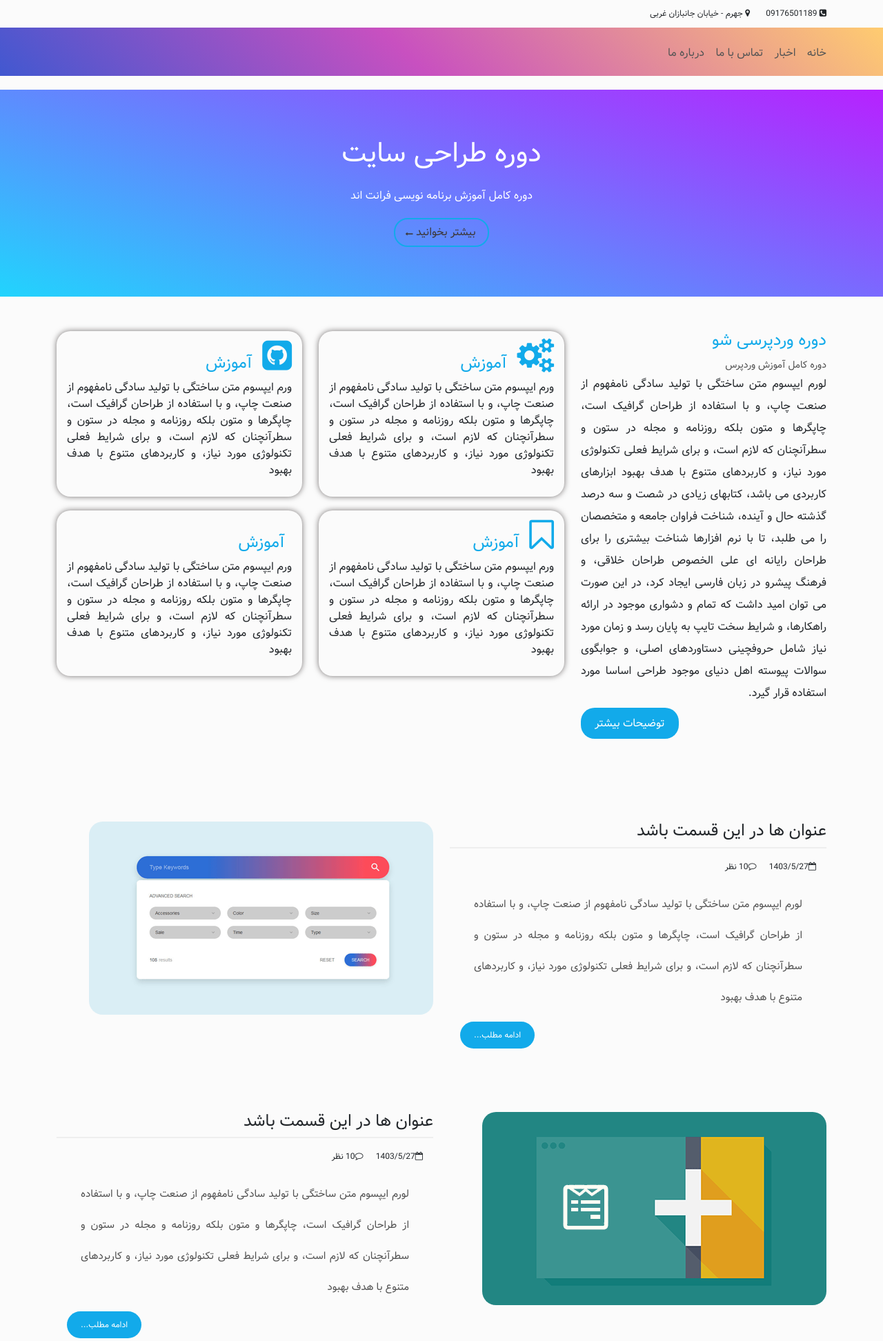
After one commit to rohalah1985/wp, a WordPress theme: template index.php in a window 1280 px wide. The commit adds this page. Shown: the top 1944 px of the page at 69% size. Run offline with PHP 8.4 and a stand-in for WordPress, Linux system fonts and the light colour scheme; the site name, menu and one post (Sample post) are stand-ins, and other content is empty.

Commit message:
start blog wordpress

```diff
--- /dev/null
+++ b/footer.php
@@ -0,0 +1,67 @@
+<div class="footer_box">
+    <div class="container">
+      <div class="row">
+        <div class="col-md-3">
+          <div class="footer_menu">
+            <span class="title">دسترسی سریع</span>
+            <ul>
+              <li><a href="#">خانه</a></li>
+              <li><a href="#">تماس با ما</a></li>
+              <li><a href="#">مجلات</a></li>
+              <li><a href="#">بلاگ</a></li>
+              <li><a href="#">حریم خصوصی</a></li>
+            </ul>
+
+         </div>
+        </div>
+        <div class="col-md-3">
+          <div class="footer_menu">
+            <span class="title">دسترسی سریع</span>
+            <ul>
+              <li><a href="#">خانه</a></li>
+              <li><a href="#">تماس با ما</a></li>
+              <li><a href="#">مجلات</a></li>
+              <li><a href="#">بلاگ</a></li>
+              <li><a href="#">حریم خصوصی</a></li>
+            </ul>
+
+         </div>
+        </div>
+        <div class="col-md-3">
+          <div class="footer_menu">
+            <span class="title">دسترسی سریع</span>
+            <ul>
+              <li><a href="#">خانه</a></li>
+              <li><a href="#">تماس با ما</a></li>
+              <li><a href="#">مجلات</a></li>
+              <li><a href="#">بلاگ</a></li>
+              <li><a href="#">حریم خصوصی</a></li>
+            </ul>
+
+         </div>
+        </div>
+        <div class="col-md-3">
+          <div class="desc_footer footer_menu">
+            <span class="title">دسترسی سریع</span>
+            <p>
+              لورم ایپسوم متن ساختگی با تولید سادگی نامفهوم از صنعت چاپ، و با استفاده از طراحان گرافیک است، چاپگرها و متون بلکه روزنامه و مجله در ستون و سطرآنچنان که لازم است، و برای شرایط فعلی تکنولوژی مورد نیاز، و کاربردهای متنوع با هدف بهبود</p>
+          </div>
+        </div>
+      </div>
+      <div class="col-md-12">
+        <div class="copy-r text-center">
+          <span>
+            &copy; حق انتشار محفوظ است 2024
+          </span>
+        </div>
+      </div>
+    </div>
+  </div>
+
+
+  </div>
+</div>
+
+    <script src="/js/bootstrap.js"></script>
+  </body>
+</html>
--- /dev/null
+++ b/header.php
@@ -0,0 +1,59 @@
+<!DOCTYPE html>
+<html lang=" <?php language_attributes() ?> ">
+  <head>
+    <meta charset="UTF-8" />
+    <meta name="viewport" content="width=device-width, initial-scale=1.0" />
+    <link rel="stylesheet" href="<?php echo get_template_directory_uri() ?>/css/bootstrap.css" />
+    <link rel="stylesheet" href="<?php echo get_template_directory_uri() ?>/css/font-awesome.css" />
+    <link rel="stylesheet" href="<?php echo get_template_directory_uri() ?>/style.css" />
+
+    <title>Document</title>
+  </head>
+  <body>
+    <div class="top-bar">
+      <div class="container">
+        <div class="row">
+          <div class="col-md-12">
+            <div class="data">
+              <span><i class="fa fa-phone-square"></i> 09176501189</span>
+              <span><i class="fa fa-map-marker"></i> جهرم - خیابان جانبازان غربی</span>
+            </div>
+          </div>
+        </div>
+      </div>
+    </div>
+    <div class="main-menu">
+      <div class="container">
+        <div class="row">
+          <div class="col-md-9">
+            <div class="menu-items">
+              <ul>
+                <li><a href="">خانه</a></li>
+                <li><a href="">اخبار</a></li>
+                <li><a href="">تماس با ما</a></li>
+                <li>
+                  <a href="">درباره ما</a>
+                  <ul>
+                    <li><a href="">خانه</a></li>
+                    <li><a href="">اخبار</a></li>
+                    <li>
+                      <a href="">تماس با ما</a>
+                      <ul>
+                        <li><a href="">خانه</a></li>
+                        <li><a href="">اخبار</a></li>
+                        <li><a href="">تماس با ما</a></li>
+                        <li><a href="">درباره ما</a></li>
+                      </ul>
+                    </li>
+                    <li><a href="">درباره ما</a></li>
+                  </ul>
+                </li>
+              </ul>
+            </div>
+          </div>
+          <div class="col-md-3">
+            <div class="logo-box"></div>
+          </div>
+        </div>
+      </div>
+    </div>
--- /dev/null
+++ b/index.php
@@ -0,0 +1,281 @@
+<?php get_header() ?>
+
+    <div class="slider-box text-center">
+      <div class="container">
+        <div class="row">
+          <div class="col-md-12">
+            <h1>دوره طراحی سایت</h1>
+            <p>دوره کامل آموزش برنامه نویسی فرانت اند</p>
+            <a href="#">بیشتر بخوانید <i class="fa fa-long-arrow-left"></i></a>
+          </div>
+        </div>
+      </div>
+    </div>
+
+    <div class="services">
+      <div class="container">
+        <div class="row">
+          <div class="col-md-4">
+            <div class="desc">
+              <h4>دوره وردپرسی شو</h4>
+              <span>دوره کامل آموزش وردپرس</span>
+              <p>
+                لورم ایپسوم متن ساختگی با تولید سادگی نامفهوم از صنعت چاپ، و با
+                استفاده از طراحان گرافیک است، چاپگرها و متون بلکه روزنامه و مجله
+                در ستون و سطرآنچنان که لازم است، و برای شرایط فعلی تکنولوژی مورد
+                نیاز، و کاربردهای متنوع با هدف بهبود ابزارهای کاربردی می باشد،
+                کتابهای زیادی در شصت و سه درصد گذشته حال و آینده، شناخت فراوان
+                جامعه و متخصصان را می طلبد، تا با نرم افزارها شناخت بیشتری را
+                برای طراحان رایانه ای علی الخصوص طراحان خلاقی، و فرهنگ پیشرو در
+                زبان فارسی ایجاد کرد، در این صورت می توان امید داشت که تمام و
+                دشواری موجود در ارائه راهکارها، و شرایط سخت تایپ به پایان رسد و
+                زمان مورد نیاز شامل حروفچینی دستاوردهای اصلی، و جوابگوی سوالات
+                پیوسته اهل دنیای موجود طراحی اساسا مورد استفاده قرار گیرد.
+              </p>
+              <div class="text-start">
+                <a href="#" class="site-btn">توضیحات بیشتر</a>
+              </div>
+            </div>
+          </div>
+          <div class="col-md-8">
+            <div class="row">
+              <div class="col-md-6">
+                <div class="item">
+                  <i class="fa fa-gears"></i>
+                  <h4>آموزش</h4>
+                  <p>
+                    ورم ایپسوم متن ساختگی با تولید سادگی نامفهوم از صنعت چاپ، و
+                    با استفاده از طراحان گرافیک است، چاپگرها و متون بلکه روزنامه
+                    و مجله در ستون و سطرآنچنان که لازم است، و برای شرایط فعلی
+                    تکنولوژی مورد نیاز، و کاربردهای متنوع با هدف بهبود
+                  </p>
+                </div>
+              </div>
+
+              <div class="col-md-6">
+                <div class="item">
+                  <i class="fa fa-github-square"></i>
+                  <h4>آموزش</h4>
+                  <p>
+                    ورم ایپسوم متن ساختگی با تولید سادگی نامفهوم از صنعت چاپ، و
+                    با استفاده از طراحان گرافیک است، چاپگرها و متون بلکه روزنامه
+                    و مجله در ستون و سطرآنچنان که لازم است، و برای شرایط فعلی
+                    تکنولوژی مورد نیاز، و کاربردهای متنوع با هدف بهبود
+                  </p>
+                </div>
+              </div>
+
+              <div class="col-md-6">
+                <div class="item">
+                  <i class="fa fa-bookmark-o"></i>
+                  <h4>آموزش</h4>
+                  <p>
+                    ورم ایپسوم متن ساختگی با تولید سادگی نامفهوم از صنعت چاپ، و
+                    با استفاده از طراحان گرافیک است، چاپگرها و متون بلکه روزنامه
+                    و مجله در ستون و سطرآنچنان که لازم است، و برای شرایط فعلی
+                    تکنولوژی مورد نیاز، و کاربردهای متنوع با هدف بهبود
+                  </p>
+                </div>
+              </div>
+
+              <div class="col-md-6">
+                <div class="item">
+                  <i class="fa faّ-phone"></i>
+                  <h4>آموزش</h4>
+                  <p>
+                    ورم ایپسوم متن ساختگی با تولید سادگی نامفهوم از صنعت چاپ، و
+                    با استفاده از طراحان گرافیک است، چاپگرها و متون بلکه روزنامه
+                    و مجله در ستون و سطرآنچنان که لازم است، و برای شرایط فعلی
+                    تکنولوژی مورد نیاز، و کاربردهای متنوع با هدف بهبود
+                  </p>
+                </div>
+              </div>
+            </div>
+          </div>
+        </div>
+      </div>
+    </div>
+
+    <div class="index-blog">
+      <div class="container">
+        <div class="row">
+          <div class="col-md-6">
+            <div class="description">
+              <h4>عنوان ها در این قسمت باشد</h4>
+              <div class="meta">
+                <span><i class="fa fa-calendar-o"></i>1403/5/27</span>
+                <span><i class="fa fa-comment-o"></i>10 نظر</spaنظرn>
+                  <p>لورم ایپسوم متن ساختگی با تولید سادگی نامفهوم از صنعت چاپ، و با استفاده از طراحان گرافیک است، چاپگرها و متون بلکه روزنامه و مجله در ستون و سطرآنچنان که لازم است، و برای شرایط فعلی تکنولوژی مورد نیاز، و کاربردهای متنوع با هدف بهبود</p>
+                  <div class="text-start">
+                    <a href="#" class="site-btn">ادامه مطلب...</a>
+                  </div>
+              </div>
+            </div>
+          </div>
+          <div class="col-md-6">
+            <div class="pic">
+              <img src="<?php echo get_template_directory_uri() ?>/img/custom_search-min.png" alt="">
+
+            </div>
+          </div>
+        </div>
+
+        <div class="row">
+
+          <div class="col-md-6">
+            <div class="pic">
+              <img src="<?php echo get_template_directory_uri() ?>/img/wordpress_sidebars-min.png" alt="">
+
+            </div>
+          </div>
+
+          <div class="col-md-6">
+            <div class="description">
+              <h4>عنوان ها در این قسمت باشد</h4>
+              <div class="meta">
+                <span><i class="fa fa-calendar-o"></i>1403/5/27</span>
+                <span><i class="fa fa-comment-o"></i>10 نظر</spaنظرn>
+                  <p>لورم ایپسوم متن ساختگی با تولید سادگی نامفهوم از صنعت چاپ، و با استفاده از طراحان گرافیک است، چاپگرها و متون بلکه روزنامه و مجله در ستون و سطرآنچنان که لازم است، و برای شرایط فعلی تکنولوژی مورد نیاز، و کاربردهای متنوع با هدف بهبود</p>
+                  <div class="text-start">
+                    <a href="#" class="site-btn">ادامه مطلب...</a>
+                  </div>
+              </div>
+            </div>
+          </div>
+        </div>
+
+        <div class="row">
+          <div class="col-md-6">
+            <div class="description">
+              <h4>عنوان ها در این قسمت باشد</h4>
+              <div class="meta">
+                <span><i class="fa fa-calendar-o"></i>1403/5/27</span>
+                <span><i class="fa fa-comment-o"></i>10 نظر</spaنظرn>
+                  <p>لورم ایپسوم متن ساختگی با تولید سادگی نامفهوم از صنعت چاپ، و با استفاده از طراحان گرافیک است، چاپگرها و متون بلکه روزنامه و مجله در ستون و سطرآنچنان که لازم است، و برای شرایط فعلی تکنولوژی مورد نیاز، و کاربردهای متنوع با هدف بهبود</p>
+                  <div class="text-start">
+                    <a href="#" class="site-btn">ادامه مطلب...</a>
+                  </div>
+              </div>
+            </div>
+          </div>
+          <div class="col-md-6">
+            <div class="pic">
+              <img src="<?php echo get_template_directory_uri() ?>/img/css_acardion_menu-min.png" alt="">
+
+            </div>
+          </div>
+        </div>
+
+      </div>
+    </div>
+
+<div class="site_content">
+  <div class="container">
+    <div class="row">
+      <div class="col-md-6">
+        <div class="box">
+          <span class="title">مطالب پربازدید</span>
+          <div class="d-flex post_item_bx">
+            <div class="col-md-5">
+              <div class="pic">
+                <img src="<?php echo get_template_directory_uri() ?>/img/css_acardion_menu-min.png" alt="">
+              </div>
+            </div>
+            <div class="col-md-7">
+              <div class="desc2">
+                <h5>عنوان مطلب در این قسمت ، آموزش وردپرس</h5>
+                <p>عنوان مطلب در این قسمت ، آموزش وردپرس نوان مطلب در این قسمت ، آموزش وردپرس </p>
+                <span><i class="fa fa-calendar-o"></i>1403.5.28</span>
+              </div>
+            </div>
+          </div>
+          <div class="d-flex post_item_bx">
+            <div class="col-md-5">
+              <div class="pic">
+                <img src="<?php echo get_template_directory_uri() ?>/img/wordpress_sidebars-min.png" alt="">
+              </div>
+            </div>
+            <div class="col-md-7">
+              <div class="desc2">
+                <h5>عنوان مطلب در این قسمت ، آموزش وردپرس</h5>
+                <p>عنوان مطلب در این قسمت ، آموزش وردپرس نوان مطلب در این قسمت ، آموزش وردپرس </p>
+                <span><i class="fa fa-calendar-o"></i>1403.5.28</span>
+              </div>
+            </div>
+          </div>
+          <div class="d-flex post_item_bx">
+            <div class="col-md-5">
+              <div class="pic">
+                <img src="<?php echo get_template_directory_uri() ?>/img/custom_search-min.png" alt="">
+              </div>
+            </div>
+            <div class="col-md-7">
+              <div class="desc2">
+                <h5>عنوان مطلب در این قسمت ، آموزش وردپرس</h5>
+                <p>عنوان مطلب در این قسمت ، آموزش وردپرس نوان مطلب در این قسمت ، آموزش وردپرس </p>
+                <span><i class="fa fa-calendar-o"></i>1403.5.28</span>
+              </div>
+            </div>
+          </div>
+
+
+        </div>
+      </div>
+
+      <div class="col-md-6">
+        <div class="box">
+          <span class="title">آموزش وردپرس  </span>
+          <div class="d-flex post_item_bx">
+            <div class="col-md-5">
+              <div class="pic">
+                <img src="<?php echo get_template_directory_uri() ?>/img/custom_search-min.png" alt="">
+              </div>
+            </div>
+            <div class="col-md-7">
+              <div class="desc2">
+                <h5>عنوان مطلب در این قسمت ، آموزش وردپرس</h5>
+                <p>عنوان مطلب در این قسمت ، آموزش وردپرس نوان مطلب در این قسمت ، آموزش وردپرس </p>
+                <span><i class="fa fa-calendar-o"></i>1403.5.28</span>
+              </div>
+            </div>
+          </div>
+          <div class="d-flex post_item_bx">
+            <div class="col-md-5">
+              <div class="pic">
+                <img src="<?php echo get_template_directory_uri() ?>/img/css_acardion_menu-min.png" alt="">
+              </div>
+            </div>
+            <div class="col-md-7">
+              <div class="desc2">
+                <h5>عنوان مطلب در این قسمت ، آموزش وردپرس</h5>
+                <p>عنوان مطلب در این قسمت ، آموزش وردپرس نوان مطلب در این قسمت ، آموزش وردپرس </p>
+                <span><i class="fa fa-calendar-o"></i>1403.5.28</span>
+              </div>
+            </div>
+          </div>
+          <div class="d-flex post_item_bx">
+            <div class="col-md-5">
+              <div class="pic">
+                <img src="<?php echo get_template_directory_uri() ?>/img/wordpress_sidebars-min.png" alt="">
+              </div>
+            </div>
+            <div class="col-md-7">
+              <div class="desc2">
+                <h5>عنوان مطلب در این قسمت ، آموزش وردپرس</h5>
+                <p>عنوان مطلب در این قسمت ، آموزش وردپرس نوان مطلب در این قسمت ، آموزش وردپرس </p>
+                <span><i class="fa fa-calendar-o"></i>1403.5.28</span>
+              </div>
+            </div>
+          </div>
+
+
+        </div>
+      </div>
+    </div>
+
+
+  </div>
+
+  </div>
+
+<?php get_footer() ; ?>
```
Also changed, not shown: style.css (+17 -0 lines), Screenshot.png (added), functions.php (added).
